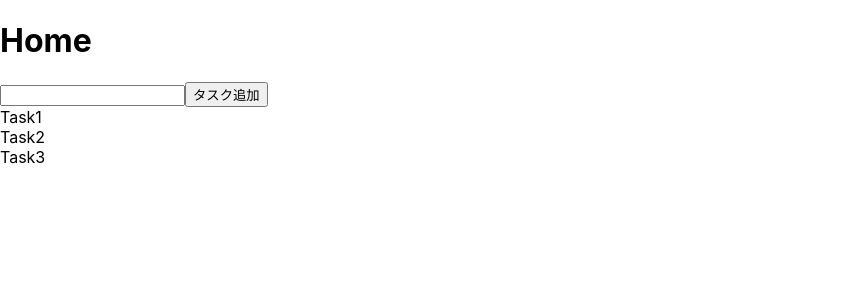
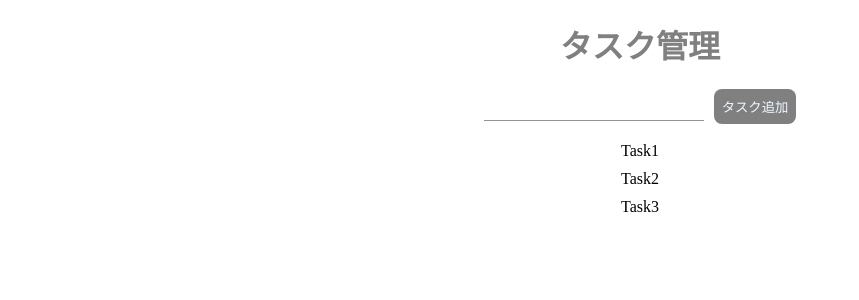
Before and after one commit to pochon-tech-pro/todo-apps, a React (Create React App) app: page / in a window 1280 px wide. Shown: the top 300 px of the page, without its empty margins (0-859 px from the left). Built offline with nearby package versions, Linux system fonts and the light colour scheme.

Commit message:
feat: デザイン調整

```diff
--- a/src/components/pages/Home.tsx
+++ b/src/components/pages/Home.tsx
@@ -1,4 +1,6 @@
 import { ChangeEvent, MouseEvent, useState, VFC } from 'react';
+import styled from 'styled-components';
+import { FormControl, List, TextField } from '@material-ui/core';
 
 type Task = { id: string; title: string };
 
@@ -14,27 +16,60 @@ export const Home: VFC = () => {
 
   const addTask = (e: MouseEvent<HTMLButtonElement>) => {
     e.preventDefault();
-    setTasks([...tasks, {
-      id: Math.random().toString(32).substring(2),
-      title: input,
-    }]);
+    setTasks([
+      ...tasks,
+      {
+        id: Math.random().toString(32).substring(2),
+        title: input,
+      },
+    ]);
   };
 
   return (
-    <>
-      <h1>Home</h1>
-      <form>
-        <input
+    <SRoot>
+      <h1>タスク管理</h1>
+      <FormControl>
+        <TextField
           value={input}
           onChange={(event: ChangeEvent<HTMLInputElement>) =>
             setInput(event.target.value)
           }
         />
-        <button onClick={addTask}>タスク追加</button>
-      </form>
-      {tasks.map((item) => {
-        return <div key={item.id}> {item.title}</div>;
-      })}
-    </>
+      </FormControl>
+      <SButton onClick={addTask}>タスク追加</SButton>
+      <List>
+        {tasks.map((item) => {
+          return <SItem key={item.id}> {item.title}</SItem>;
+        })}
+      </List>
+    </SRoot>
   );
 };
+
+const SRoot = styled.div`
+  text-align: center;
+  color: gray;
+  font-family: serif;
+`;
+
+const SButton = styled.button`
+  background-color: gray;
+  color: aliceblue;
+  border: none; // 枠線なくす
+  padding: 8px; // 中に余白をつける
+  margin: 0 0 0 10px;
+  border-radius: 8px; // 角を丸く
+  &:hover {
+    background-color: brown;
+    color: aliceblue;
+    font-weight: bolder;
+    cursor: pointer;
+  }
+`;
+
+const SItem = styled.div`
+  text-align: center;
+  color: black;
+  margin: 10px;
+  font-family: serif;
+`;
```
